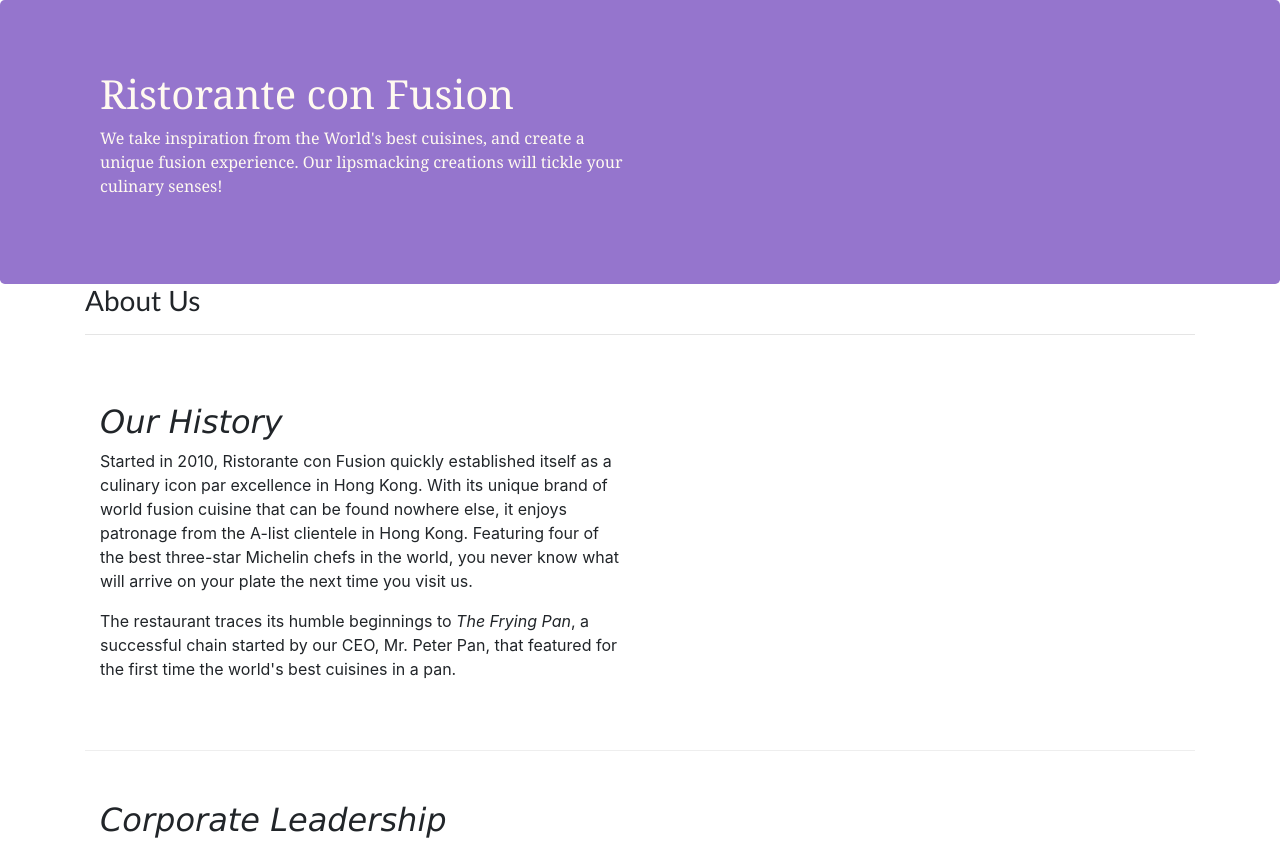
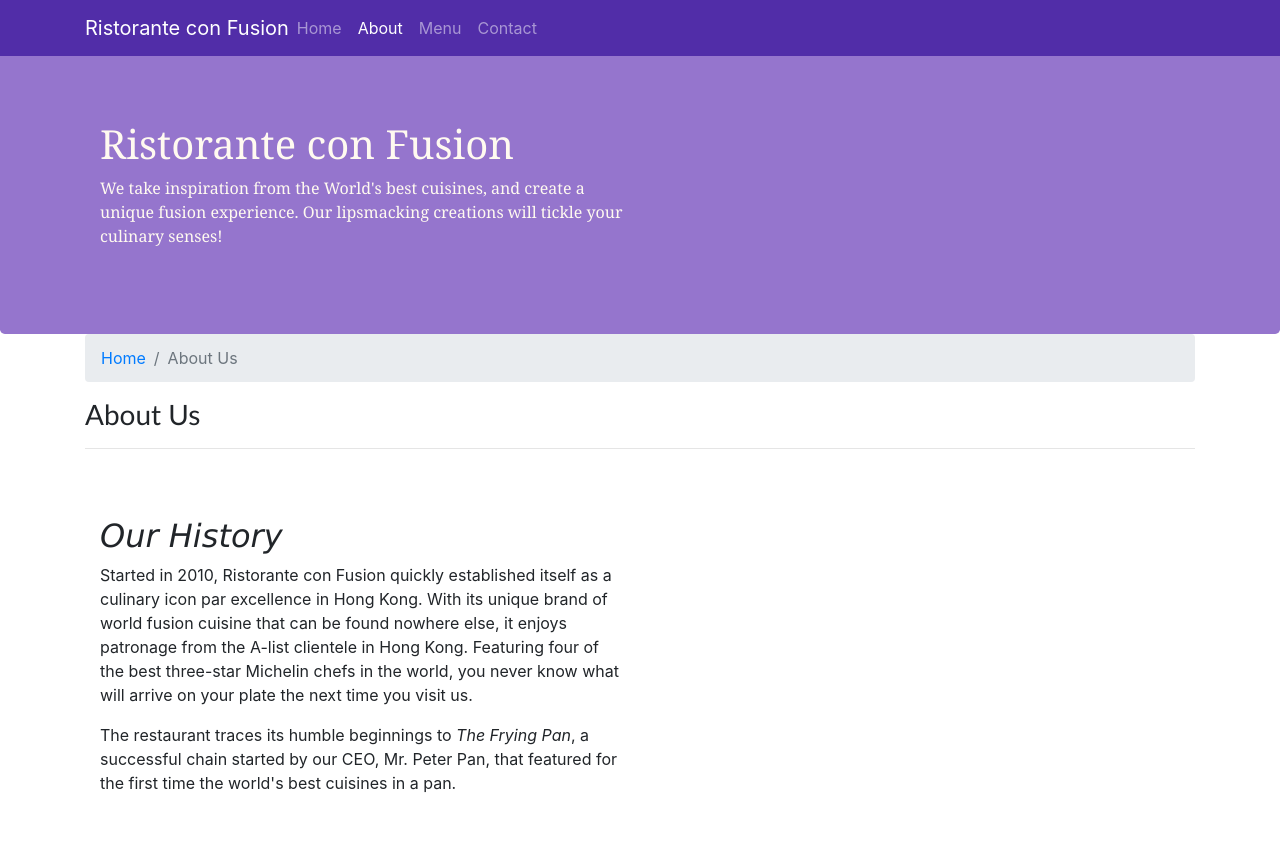
Before and after one commit to colinjennings/conFusion, a website: page aboutus.html in a window 1280 px wide. Shown: the top 842 px of the page. Drawn offline with nearby package versions, Linux system fonts and the light colour scheme.

Commit message:
menus + breadcrumbs

```diff
--- a/aboutus.html
+++ b/aboutus.html
@@ -17,7 +17,22 @@
 </head>
 
 <body>
-
+    <nav class="navbar navbar-dark navbar-expand-sm fixed-top">
+        <div class="container">
+            <button class="navbar-toggler" type="button" data-toggle="collapse" data-target="#Navbar">
+                <span class="navbar-toggler-icon"></span>
+            </button>
+            <a class="navbar-brand mr-auto" href="#">Ristorante con Fusion</a>
+            <div class="collapse navbar-collapse" id="Navbar">
+                <ul class="navbar-nav mr-auto">
+                    <li class="nav-item"><a class="nav-link" href="./index.html">Home</a></li>
+                    <li class="nav-item active"><a class="nav-link" href="#">About</a></li>
+                    <li class="nav-item"><a class="nav-link" href="">Menu</a></li>
+                    <li class="nav-item"><a class="nav-link" href="">Contact</a></li>
+                </ul>
+            </div>
+        </div>
+    </nav>
     <header class="jumbotron">
         <div class="container">
             <div class="row row-header">
@@ -35,6 +50,10 @@
 
         <div class="row align-items-center">
             <div class="col col-sm">
+                <ol class="col-12 breadcrumb">
+                    <li class="breadcrumb-item"><a href="./index.html">Home</a></li>
+                    <li class="breadcrumb-item active">About Us</li>
+                </ol>
                <h3>About Us</h3>
                <hr>
             </div>
@@ -72,7 +91,7 @@
                 <div class="col-4 offset-1 col-sm-2">
                     <h5>Links</h5>
                     <ul class="list-unstyled">
-                        <li><a href="#">Home</a></li>
+                        <li><a href="./index.html">Home</a></li>
                         <li><a href="#">About</a></li>
                         <li><a href="#">Menu</a></li>
                         <li><a href="#">Contact</a></li>
--- a/css/styles.css
+++ b/css/styles.css
@@ -1,3 +1,12 @@
+body{
+    padding:50px 0px 0px 0px;
+    z-index: 0;
+}
+
+.navbar-dark {
+    background: #512DA8;
+}
+
 .row-header{
     margin: 0px auto;
     padding: 0px;
```
Also changed, not shown: index.html (+17 -1 lines), 1 other file.
